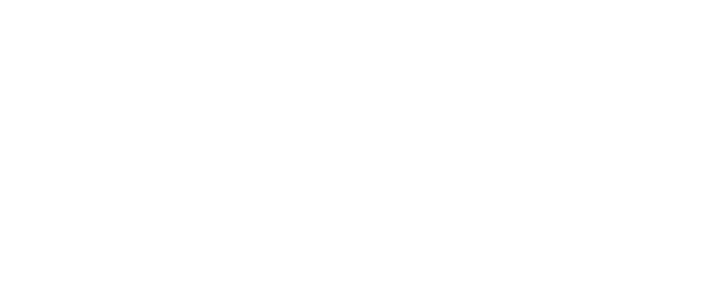
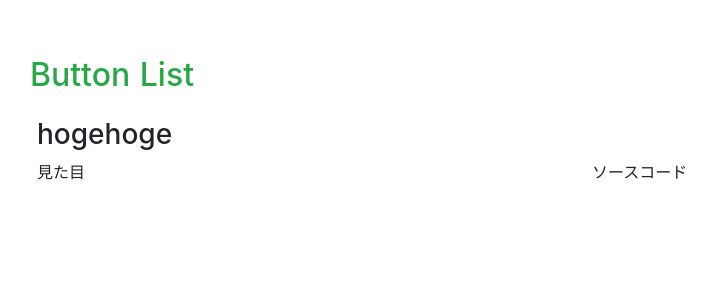
Before and after one commit to negi524/design_collection, a Nuxt app: page /buttons in a window 1280 px wide. Before the commit this address had no page. Shown: the top 300 px of the page, without its empty margins (63-779 px from the left). Built offline with nearby package versions, Linux system fonts and the light colour scheme.

Commit message:
ボタンページ追加

```diff
--- /dev/null
+++ b/pages/buttons.vue
@@ -0,0 +1,12 @@
+<template>
+  <div class="container mt-5">
+    <h2 class="p-2 text-success">Button List</h2>
+    <div class="container my-3">
+      <h3>hogehoge</h3>
+      <div class="row">
+        <div class="col-6">見た目</div>
+        <div class="col-6">ソースコード</div>
+      </div>
+    </div>
+  </div>
+</template>
```
